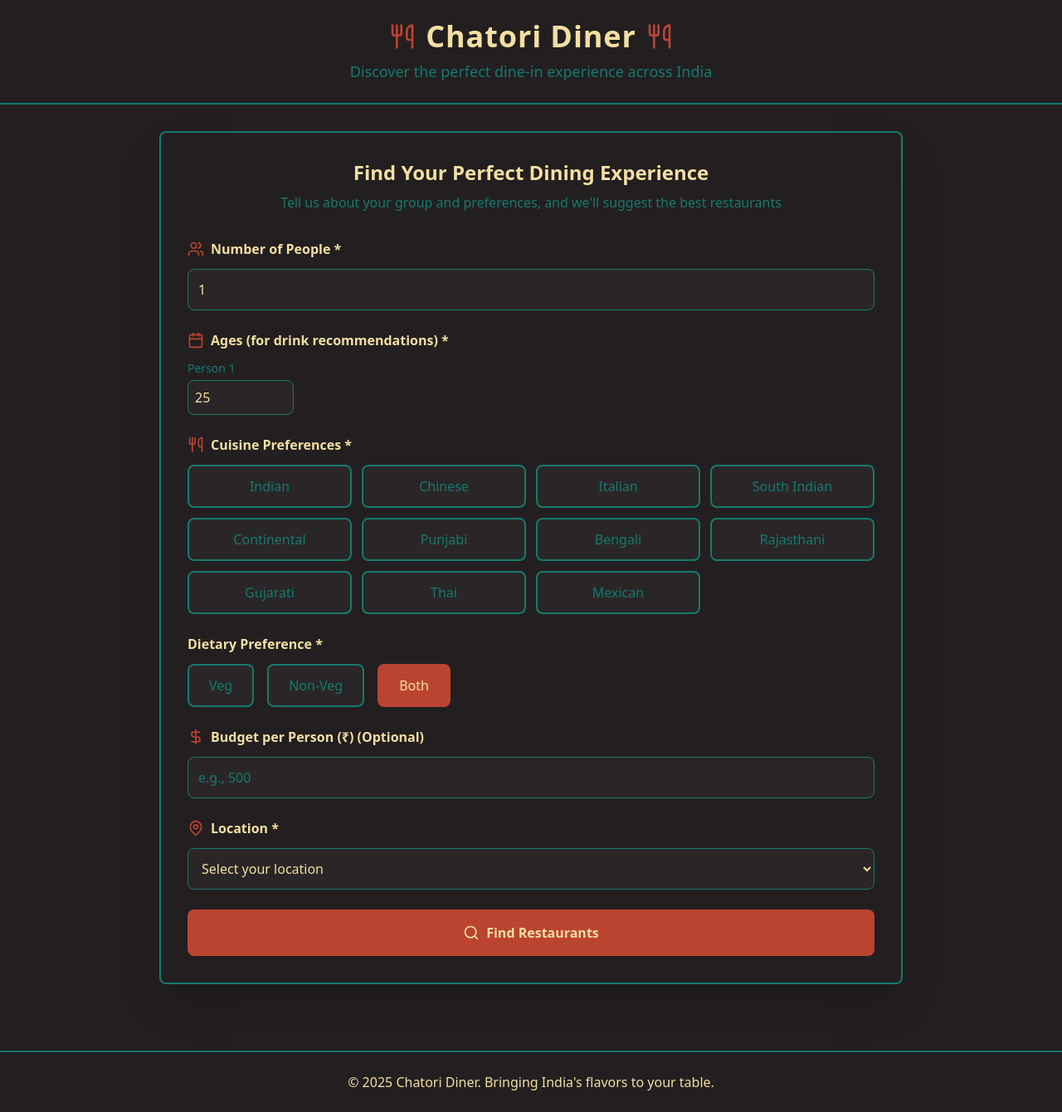
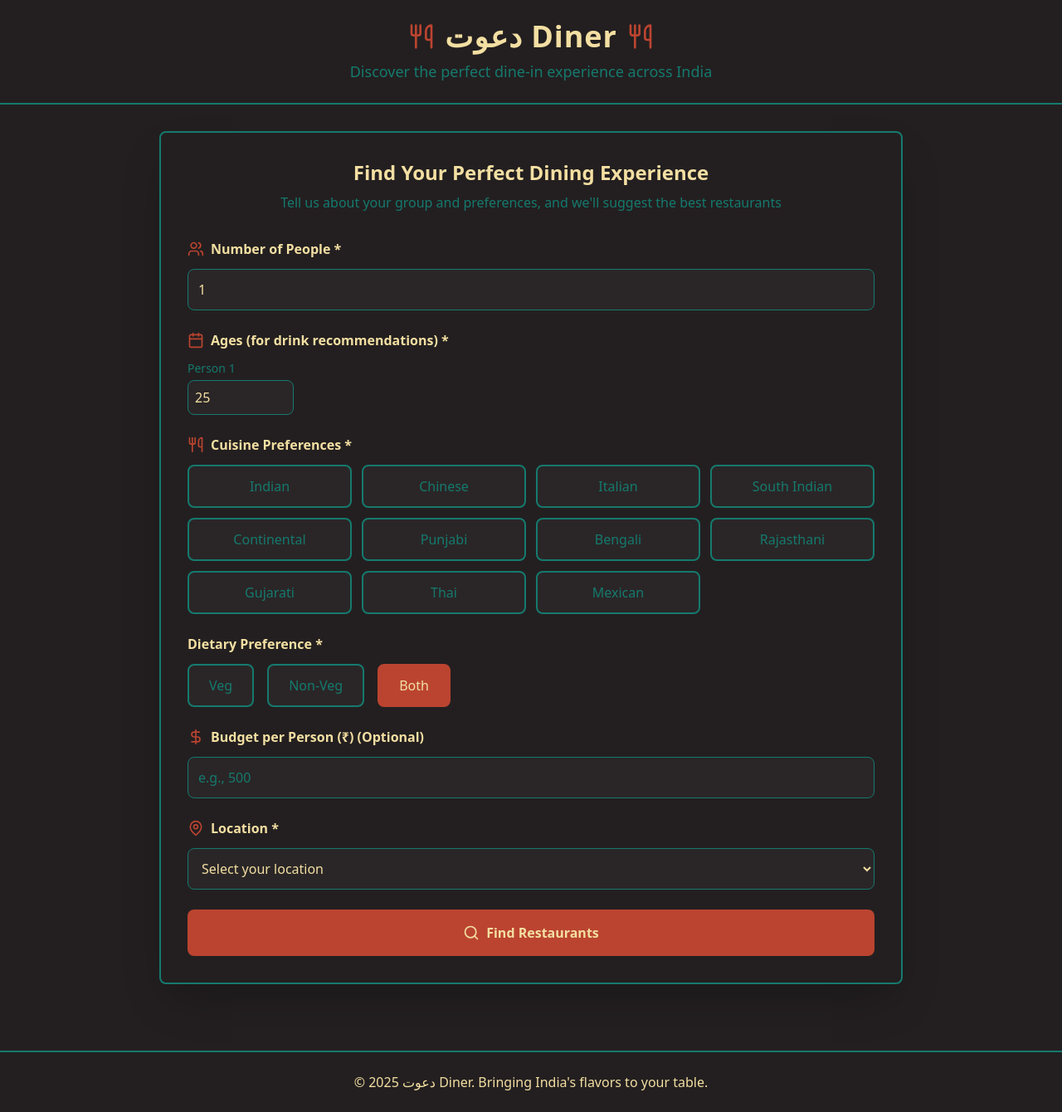
Before and after one commit to mlaasya07/Daawat-Diner, a React (Vite) app: page / in a window 1280 px wide. Shown: the whole page at 83% size. Built offline with nearby package versions, Linux system fonts and the light colour scheme.

Commit message:
Change app name to دعوت Diner (Daawat Diner)

```diff
--- a/index.html
+++ b/index.html
@@ -4,7 +4,7 @@
     <meta charset="UTF-8" />
     <link rel="icon" type="image/svg+xml" href="/vite.svg" />
     <meta name="viewport" content="width=device-width, initial-scale=1.0" />
-    <title>Chatori Diner - Indian Restaurant Menu Suggester</title>
+    <title>دعوت Diner - Indian Restaurant Menu Suggester</title>
   </head>
   <body>
     <div id="root"></div>
--- a/src/App.tsx
+++ b/src/App.tsx
@@ -43,7 +43,7 @@ function App() {
           <div className="flex items-center justify-center space-x-3">
             <Utensils className="w-8 h-8 text-[#BB4430]" />
             <h1 className="text-3xl md:text-4xl font-bold text-[#F3DFA2] tracking-wide">
-              Chatori Diner
+              دعوت Diner
             </h1>
             <Utensils className="w-8 h-8 text-[#BB4430]" />
           </div>
@@ -70,7 +70,7 @@ function App() {
       <footer className="bg-[#231F20] border-t-2 border-[#157A6E] py-6 mt-12">
         <div className="container mx-auto px-4 text-center">
           <p className="text-[#F3DFA2]">
-            © 2025 Chatori Diner. Bringing India's flavors to your table.
+            © 2025 دعوت Diner. Bringing India's flavors to your table.
           </p>
         </div>
       </footer>
```
Also changed, not shown: 1 other file (tests, documents, lock files or other folders).
